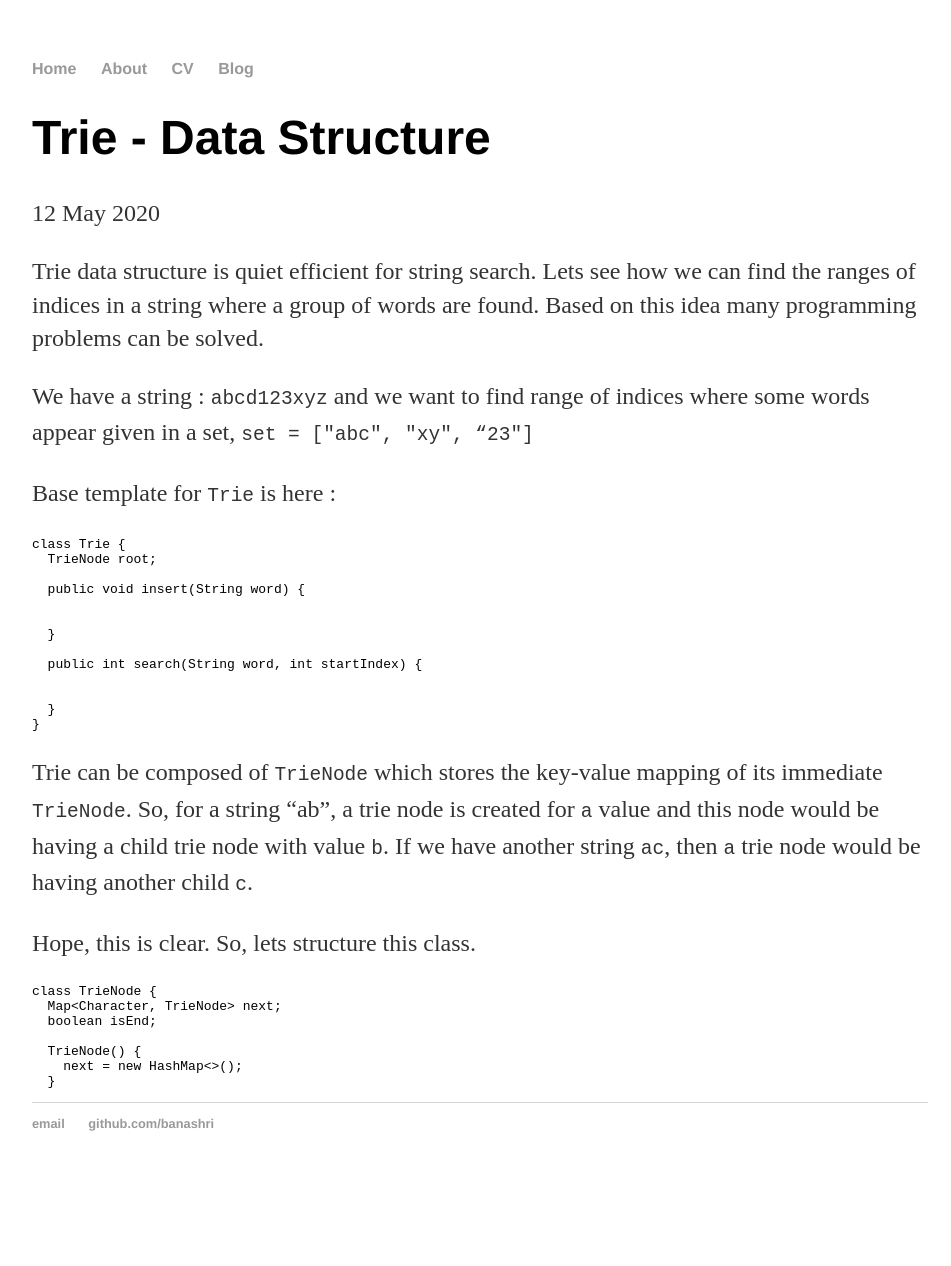
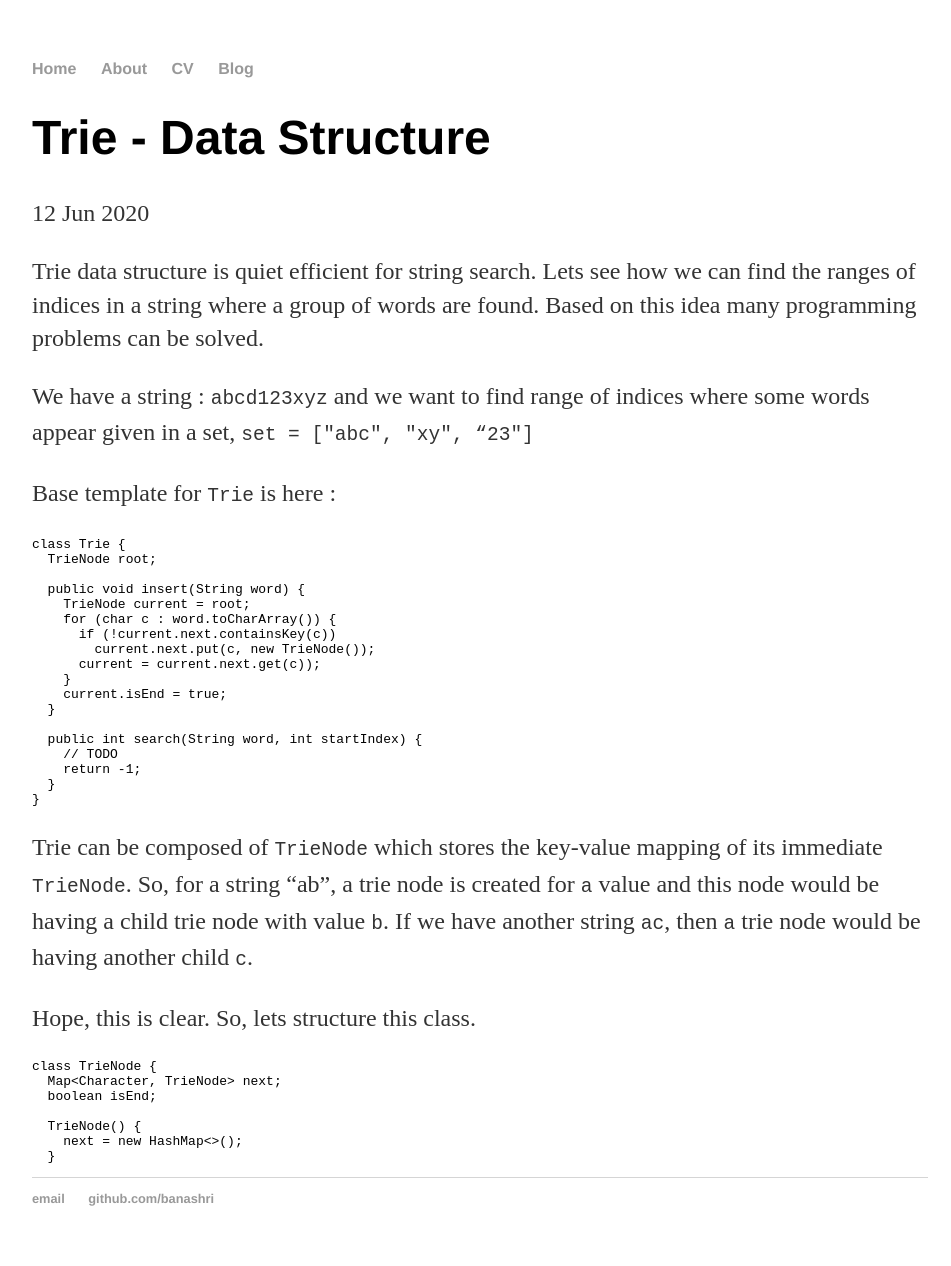
Before and after one commit to Banashri/banashri.github.io, a Jekyll site: the page built from _posts/2020-06-12-trie.md, in a window 1280 px wide. Shown: the whole page, without its empty margins (160-1111 px from the left). Built offline with Jekyll 4.4.1, drawn with Linux system fonts in a browser that asks for light colours; before the commit the page ends 1191 px from its top, so only the background shows below that.

Commit message:
Update 2020-06-12-trie.md

````diff
--- a/_posts/2020-06-12-trie.md
+++ b/_posts/2020-06-12-trie.md
@@ -17,13 +17,18 @@ class Trie {
   TrieNode root;
 
   public void insert(String word) {
-
-
+    TrieNode current = root;
+    for (char c : word.toCharArray()) {
+      if (!current.next.containsKey(c))
+        current.next.put(c, new TrieNode());
+      current = current.next.get(c));
+    }
+    current.isEnd = true;
   }
 
   public int search(String word, int startIndex) {
-
-
+    // TODO
+    return -1;
   }
 }
 ```
````
Also changed, not shown: other parts of _posts/2020-06-12-trie.md (+1 -1 lines).
